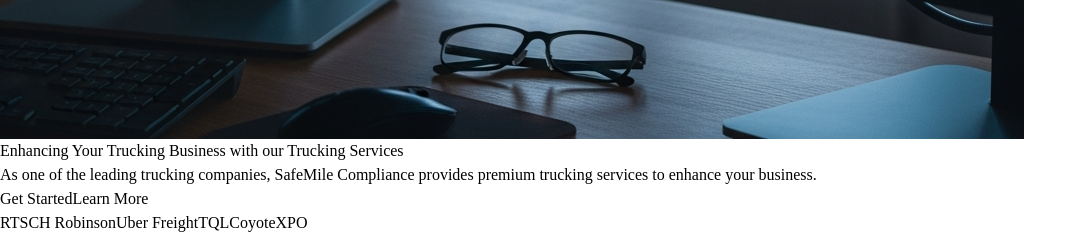
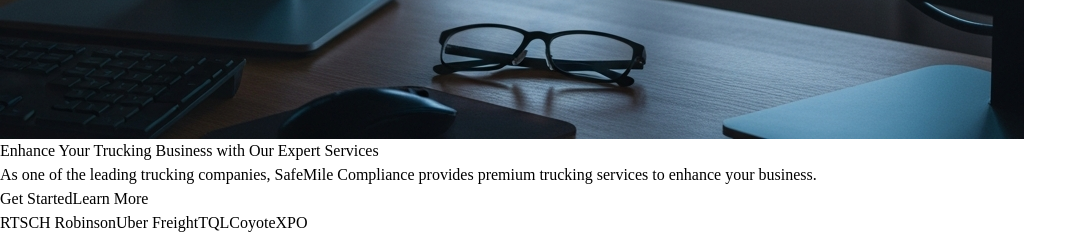
Before and after one commit to Golden7877/SafeMile-Website, a React (Vite) app in the folder client/: page / in a window 1280 px wide. Shown: the part 1456-1690 px from the top of the page, without its empty margins (0-1087 px from the left). Built offline with nearby package versions, Linux system fonts and the light colour scheme.

Commit message:
intital commit

```diff
--- a/client/index.html
+++ b/client/index.html
@@ -5,13 +5,13 @@
     <meta name="viewport" content="width=device-width, initial-scale=1.0">
     <title>SafeMile - Smart Fleet Safety Solutions</title>
     <meta property="og:title" content="SafeMile Compliance - Leading Trucking Services" />
-    <meta property="og:description" content="Enhancing Your Trucking Business with our Trucking Services" />
+    <meta property="og:description" content="Enhance Your Trucking Business with Our Expert Services" />
     <meta property="og:type" content="website" />
     <meta property="og:image" content="https://replit.com/public/images/opengraph.png" />
     <meta name="twitter:card" content="summary_large_image" />
     <meta name="twitter:site" content="@replit" />
     <meta name="twitter:title" content="SafeMile Compliance" />
-    <meta name="twitter:description" content="Enhancing Your Trucking Business with our Trucking Services" />
+    <meta name="twitter:description" content="Enhance Your Trucking Business with Our Expert Services" />
     <meta name="twitter:image" content="https://replit.com/public/images/opengraph.png" />
 
     <link rel="icon" type="image/png" href="/Favicon.png" />
--- a/client/src/pages/home.tsx
+++ b/client/src/pages/home.tsx
@@ -32,7 +32,7 @@ export default function Home() {
         <div className="container mx-auto px-4 md:px-8 relative z-10">
           <div className="max-w-2xl animate-in slide-in-from-left duration-700">
             <h1 className="text-4xl md:text-6xl font-bold leading-tight mb-6">
-              Enhancing Your Trucking Business with our <span className="text-primary">Trucking Services</span>
+              Enhance Your Trucking Business with Our <span className="text-primary">Expert Services</span>
             </h1>
             <p className="text-lg text-slate-300 mb-8 leading-relaxed">
               As one of the leading trucking companies, SafeMile Compliance provides premium trucking services to enhance your business.
```
